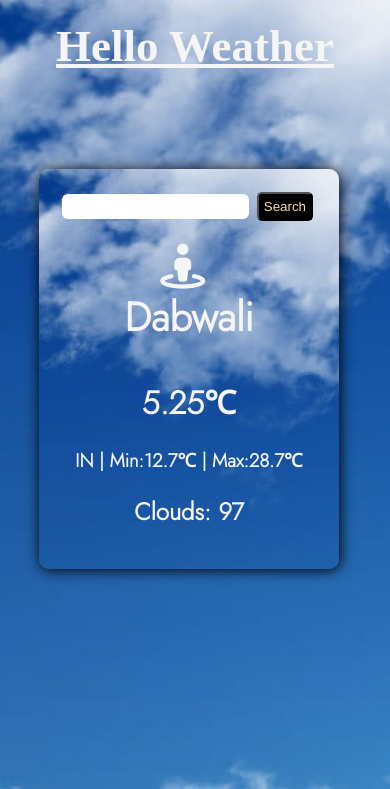
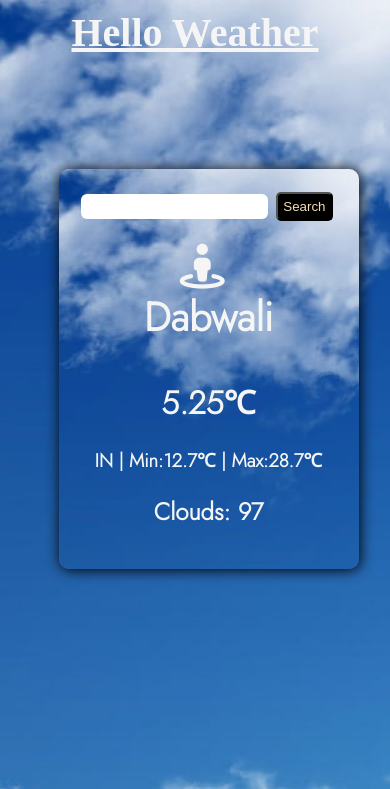
Before and after one commit to Lokesh1751/Hello-Weather-App, a plain HTML site: page index.html in a window 390 px wide. Shown: the top 789 px of the page. Drawn offline with Linux system fonts and the light colour scheme.

Commit message:
Update style.css

```diff
--- a/style.css
+++ b/style.css
@@ -130,13 +130,13 @@ body{
 
 @media screen and (max-width:700px) {
     .box{
-        left: 10%;
+        left: 15%;
         top: 20%;
     }
 
     #cont{
         top: 600px;
-        left: 20px;
+        left: 28px;
         width: 320px;
         height: 500px;
     }
@@ -146,7 +146,9 @@ body{
         background-size: 1000px;
     }
     #main{
-        margin-bottom:10px;
-         font-size: 45px;
+        font-family: 'chiller';
+    font-size: 40px;
+    margin: 9px;
+    font-weight: bolder;
     }
 }
```
